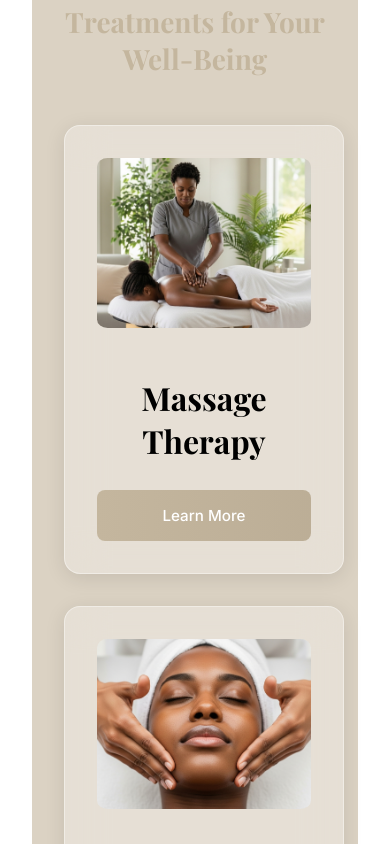
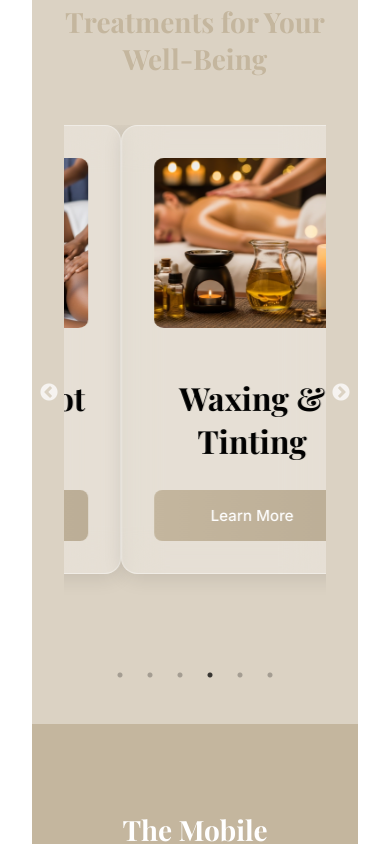
Before and after one commit to NgomsoGaya/mobilespa, a React (Vite) app: page / in a window 390 px wide. Shown: the part 960-1804 px from the top of the page. Built offline with nearby package versions, Linux system fonts and the light colour scheme.

Commit message:
Fix: Services cards carousel only on mobile devices

```diff
--- a/src/sections/ServicesSection.css
+++ b/src/sections/ServicesSection.css
@@ -23,6 +23,4 @@
     font-size: var(--h2-size-mobile);
     /* color: var(--color-primary); */
   }
-
-
 }
--- a/src/sections/ServicesSection.jsx
+++ b/src/sections/ServicesSection.jsx
@@ -1,7 +1,10 @@
-import React from 'react';
+import React, { useState, useEffect } from 'react';
+import Slider from 'react-slick';
 import ServiceCard from './ServiceCard';
 import FadeInOnScroll from '../components/Transitions/FadeInOnScroll';
 import './ServicesSection.css';
+import "slick-carousel/slick/slick.css";
+import "slick-carousel/slick/slick-theme.css";
 import massageTherapy from '../assets/images/massagetherapy.jpg';
 import facial from '../assets/images/facial.jpg';
 import couplesTherapy from '../assets/images/couplestherapy.jpg';
@@ -46,12 +49,51 @@ const services = [
   },
 ];
 
+const ServicesSection = () => {
+  const [isMobile, setIsMobile] = useState(false);
 
-const ServicesSection = () => {
+  useEffect(() => {
+    const mediaQuery = window.matchMedia('(max-width: 768px)');
+    setIsMobile(mediaQuery.matches);
+
+    const handleResize = () => {
+      setIsMobile(mediaQuery.matches);
+    };
+
+    window.addEventListener('resize', handleResize);
+
+    return () => {
+      window.removeEventListener('resize', handleResize);
+    };
+  }, []);
+
+  const settings = {
+    dots: true,
+    infinite: true,
+    speed: 500,
+    slidesToShow: 1,
+    slidesToScroll: 1,
+    autoplay: true,
+    autoplaySpeed: 2000,
+  };
+
   return (
     <section className="services-section" id="services">
       <FadeInOnScroll>
         <h2 className="section-title">Treatments for Your Well-Being</h2>
+        {isMobile ? (
+          <Slider {...settings}>
+            {services.map((service, index) => (
+              <ServiceCard
+                key={index}
+                icon={service.icon}
+                title={service.title}
+                description={service.description}
+                price={service.price}
+              />
+            ))}
+          </Slider>
+        ) : (
           <div className="services-grid">
             {services.map((service, index) => (
               <ServiceCard
@@ -63,6 +105,7 @@ const ServicesSection = () => {
               />
             ))}
           </div>
+        )}
       </FadeInOnScroll>
     </section>
   );
```
Also changed, not shown: 1 other file (tests, documents, lock files or other folders). Lines whose indentation alone changed are shown as unchanged.
